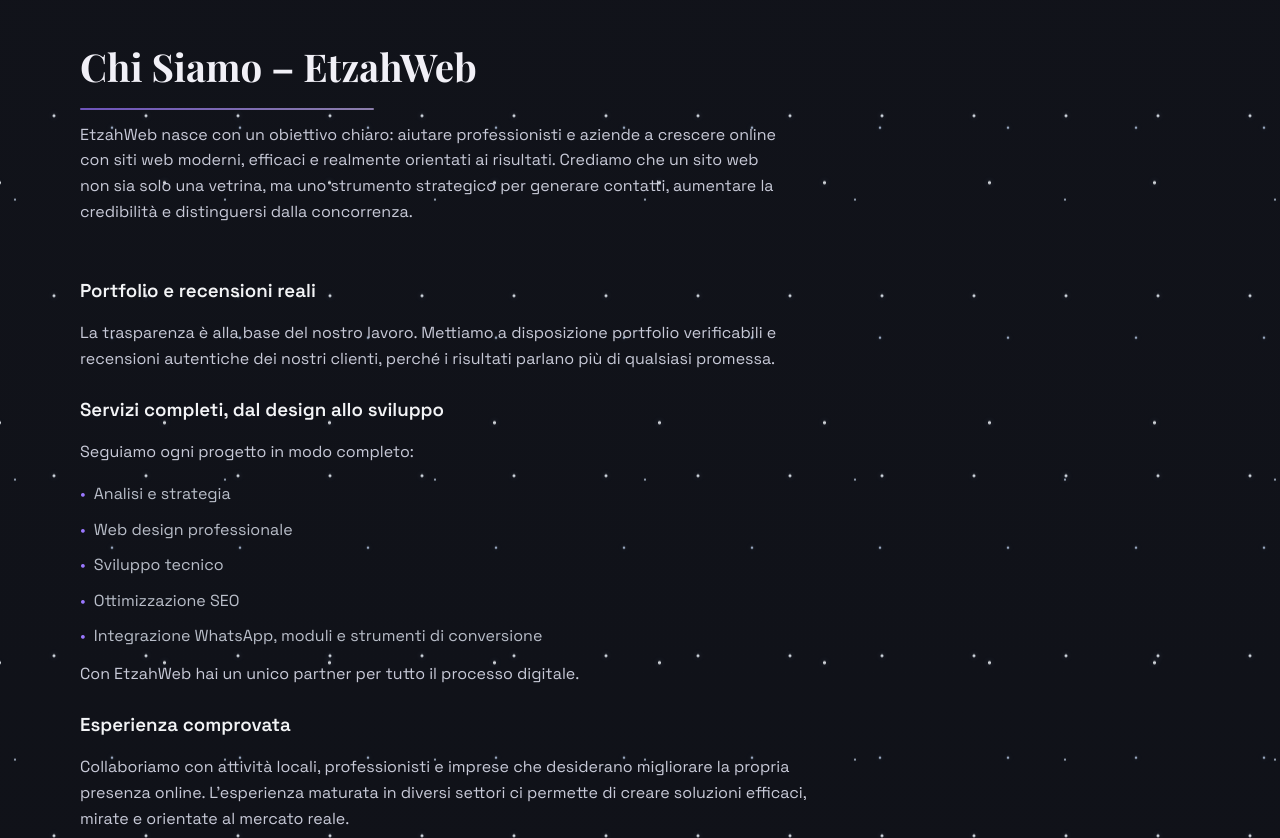
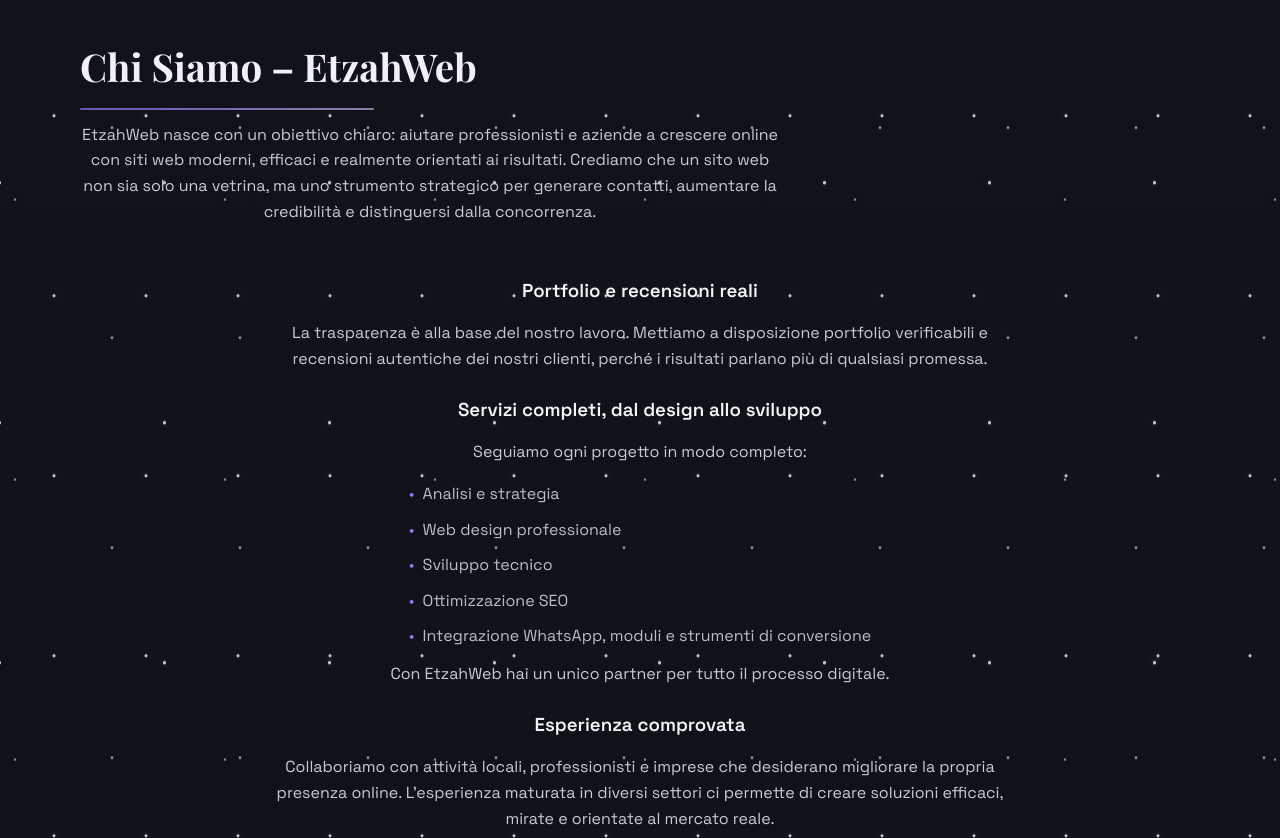
Before and after one commit to kallebesiqueira-dev/nuovoetzah, a plain HTML site: page docs/index.html in a window 1280 px wide. Shown: the part 860-1698 px from the top of the page. Drawn offline with nearby package versions, Linux system fonts and the light colour scheme.

Commit message:
style(chi-siamo): center text content alignment

```diff
--- a/docs/style.css
+++ b/docs/style.css
@@ -595,22 +595,30 @@
   display: grid;
   gap: 22px;
   max-width: 900px;
+  margin-left: auto;
+  margin-right: auto;
 }
 
 .chi-siamo-content > p {
   margin: 0;
   color: var(--muted);
   max-width: 760px;
+  text-align: center;
+  margin-left: auto;
+  margin-right: auto;
 }
 
 .chi-siamo-article {
   max-width: 860px;
   display: grid;
   gap: 12px;
+  margin-left: auto;
+  margin-right: auto;
 }
 
 .chi-siamo-article h3 {
   margin: 12px 0 2px;
+  text-align: center;
 }
 
 .chi-siamo-article p {
@@ -622,14 +630,26 @@
   -webkit-line-clamp: 3;
   line-clamp: 3;
   overflow: hidden;
+  text-align: center;
+  margin-left: auto;
+  margin-right: auto;
 }
 
 #chi-siamo .section-title p {
   max-width: 760px;
+  text-align: center;
+  margin-left: auto;
+  margin-right: auto;
 }
 
 #chi-siamo .chi-siamo-article .pricing-list li {
   max-width: 760px;
+}
+
+#chi-siamo .chi-siamo-article .pricing-list {
+  width: fit-content;
+  margin-left: auto;
+  margin-right: auto;
 }
 
 .chi-siamo-article .pricing-list {
```
